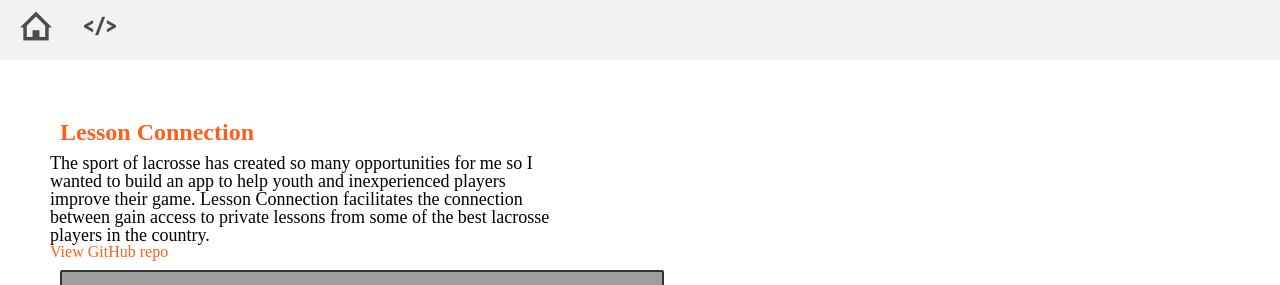
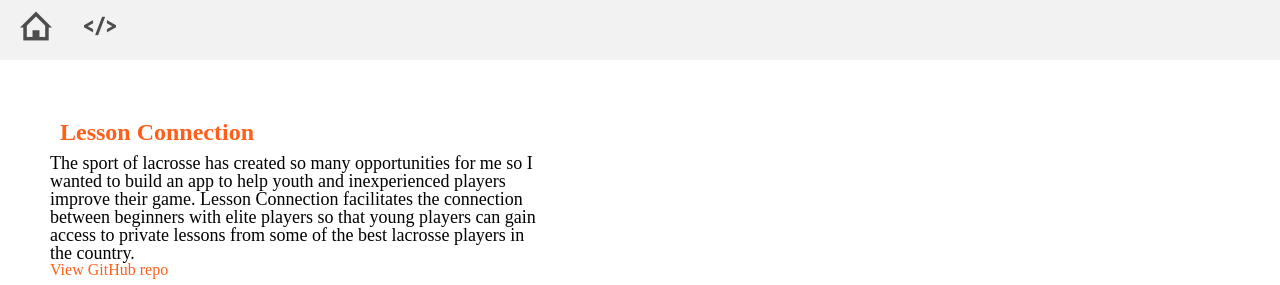
Before and after one commit to jimmydavis/jimmydavis.github.io, a plain HTML site: page code.html in a window 1280 px wide. Shown: the top 285 px of the page. Drawn offline with nearby package versions, Linux system fonts and the light colour scheme; grey boxes are pictures that could not be loaded; a web font is replaced by a local one.

Commit message:
fixed lesson connection blurb

```diff
--- a/code.html
+++ b/code.html
@@ -29,7 +29,7 @@
 
       <div class="project_group">
         <a class="project_name" href="http://lesson-connection.herokuapp.com" target="_blank" class="project_link">Lesson Connection</a><br>
-        <p class="project_desc">The sport of lacrosse has created so many opportunities for me so I wanted to build an app to help youth and inexperienced players improve their game.  Lesson Connection facilitates the connection between gain access to private lessons from some of the best lacrosse players in the country.</p> <br>
+        <p class="project_desc">The sport of lacrosse has created so many opportunities for me so I wanted to build an app to help youth and inexperienced players improve their game.  Lesson Connection facilitates the connection between beginners with elite players so that young players can gain access to private lessons from some of the best lacrosse players in the country.</p> <br>
         <br>
         <a class="github_repo" href="https://github.com/jimmydavis/lesson-connection" target="_blank">View GitHub repo</a>
         <div class="screen_shot">
```
